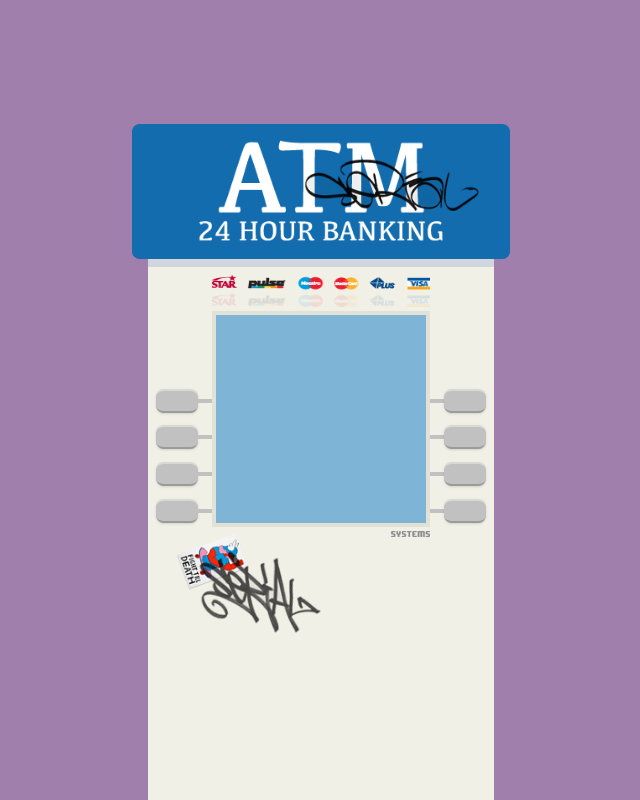
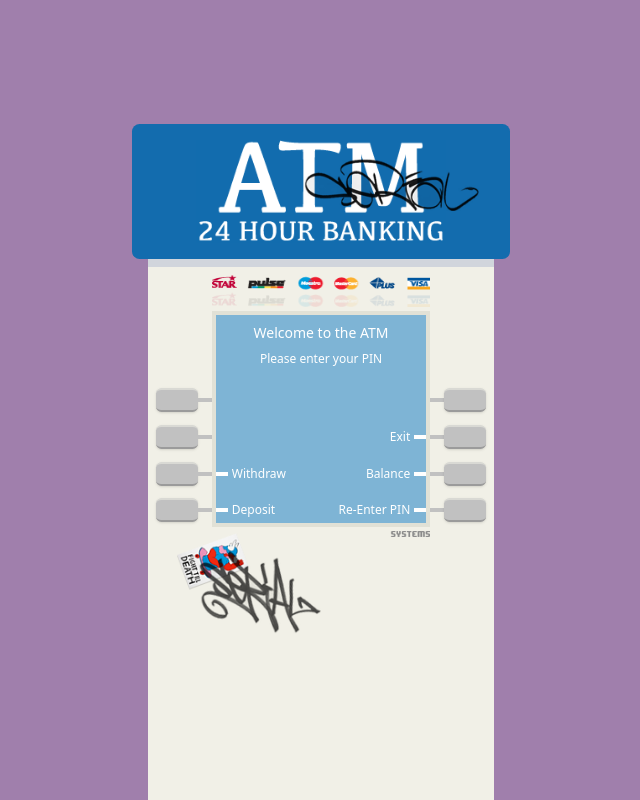
Before and after one commit to Josed1054/pp-atm, a Next.js app: page / in a window 1280 px wide. Shown: the whole page, without its empty margins (319-959 px from the left). Built offline with nearby package versions, Linux system fonts and the light colour scheme.

Commit message:
feat(atm): add text to the screen

```diff
--- a/app/page.tsx
+++ b/app/page.tsx
@@ -1,4 +1,6 @@
 "use client";
+
+import ATMScreen, { LINE_SIDE } from "@/components/atm/screen/Screen";
 
 import ATMButtons from "@/components/atm/Buttons";
 import Image from "next/image";
@@ -23,6 +25,39 @@ const LEFT_BUTTONS = [
     label: "4",
     onClick: () => {},
     disabled: false,
+  },
+];
+
+const SCREEN_OPTIONS = [
+  {
+    label: "Withdraw",
+    disabled: false,
+    position: "col-start-1 row-start-5",
+    lineSide: LINE_SIDE.LEFT,
+  },
+  {
+    label: "Deposit",
+    disabled: false,
+    position: "col-start-1 row-start-6",
+    lineSide: LINE_SIDE.LEFT,
+  },
+  {
+    label: "Exit",
+    disabled: false,
+    position: "col-start-2 row-start-4",
+    lineSide: LINE_SIDE.RIGHT,
+  },
+  {
+    label: "Balance",
+    disabled: false,
+    position: "col-start-2 row-start-5",
+    lineSide: LINE_SIDE.RIGHT,
+  },
+  {
+    label: "Re-Enter PIN",
+    disabled: false,
+    position: "col-start-2 row-start-6",
+    lineSide: LINE_SIDE.RIGHT,
   },
 ];
 
@@ -51,8 +86,8 @@ export default function Home() {
             height={175}
           />
         </div>
-        <div className="bg-gray-300 w-11/12 h-2" />
-        <div className="bg-[#F1F0E7] w-11/12 md:h-2/3 h-4/5 relative">
+        <div className="bg-gray-300 w-11/12 max-w-11/12 h-2" />
+        <div className="bg-[#F1F0E7] w-11/12 max-w-11/12 md:h-2/3 h-4/5 relative">
           <div className="grid grid-cols-[auto_1fr_auto] w-full p-2 gap-0 gap-y-1">
             <Image
               className="w-full col-start-2 h-8"
@@ -62,10 +97,7 @@ export default function Home() {
               height={10}
             />
             <ATMButtons direction="left" buttons={LEFT_BUTTONS} />
-            <div
-              aria-label="screen"
-              className="bg-[#7EB4D5] border-4 border-[#E1E1D6] row-start-2 w-full h-54"
-            />
+            <ATMScreen options={SCREEN_OPTIONS} />
             <ATMButtons direction="right" buttons={LEFT_BUTTONS} />
             <Image
               className="w-10 col-start-2 row-start-3 h-1.5 justify-self-end"
--- a/components/atm/Buttons.tsx
+++ b/components/atm/Buttons.tsx
@@ -19,7 +19,7 @@ export default function ATMButtons({
   return (
     <div
       className={clsx(
-        "grid grid-rows-5 grid-cols-1 items-center gap-3 row-start-2 w-14 h-full border-y-4 border-transparent",
+        "grid grid-rows-6 grid-cols-1 items-center gap-3 row-start-2 w-14 h-full border-y-4 border-transparent",
         direction === "right" && "col-start-3"
       )}
     >
@@ -29,7 +29,7 @@ export default function ATMButtons({
         <div key={`${button.label}-${index}`} className="flex items-center">
           {direction === "right" && <div className="w-1/4 h-1 bg-[#C1C1C1]" />}
           <Button
-            className="w-3/4 h-6 bg-[#C1C1C1] rounded-md border-y-2 border-b-[#9B9B9B] border-t-[#D9D9D4] hover:bg-slate-300"
+            className="w-3/4 h-6 bg-[#C1C1C1] rounded-sm border-y-2 border-b-[#9B9B9B] border-t-[#D9D9D4] hover:bg-slate-300"
             onClick={button.onClick}
             disabled={button.disabled}
           />
--- /dev/null
+++ b/components/atm/screen/Screen.tsx
@@ -0,0 +1,41 @@
+import clsx from "clsx";
+
+export enum LINE_SIDE {
+  LEFT = "left",
+  RIGHT = "right",
+}
+
+interface IATMScreenProps {
+  options: {
+    label: string;
+    disabled: boolean;
+    position: string;
+    lineSide: LINE_SIDE;
+  }[];
+}
+
+export default function ATMScreen({ options }: Readonly<IATMScreenProps>) {
+  return (
+    <div className="bg-[#7EB4D5] border-4 grid grid-cols-2 grid-rows-6 gap-3 border-[#E1E1D6] row-start-2 w-full h-54">
+      <div className="col-span-2 row-span-2 flex flex-col items-center justify-center gap-2">
+        <p className="text-white text-sm">Welcome to the ATM</p>
+        <p className="text-white text-xs">Please enter your PIN</p>
+      </div>
+      {options.map((option) => (
+        <div
+          key={option.label}
+          className={clsx(
+            "col-span-1 flex items-center gap-1 row-span-1",
+            option.position,
+            option.disabled && "opacity-50",
+            option.lineSide === "right" && "justify-end"
+          )}
+        >
+          {option.lineSide === "left" && <div className="w-3 h-1 bg-white" />}
+          <p className="text-white text-xs">{option.label}</p>
+          {option.lineSide === "right" && <div className="w-3 h-1 bg-white" />}
+        </div>
+      ))}
+    </div>
+  );
+}
```
